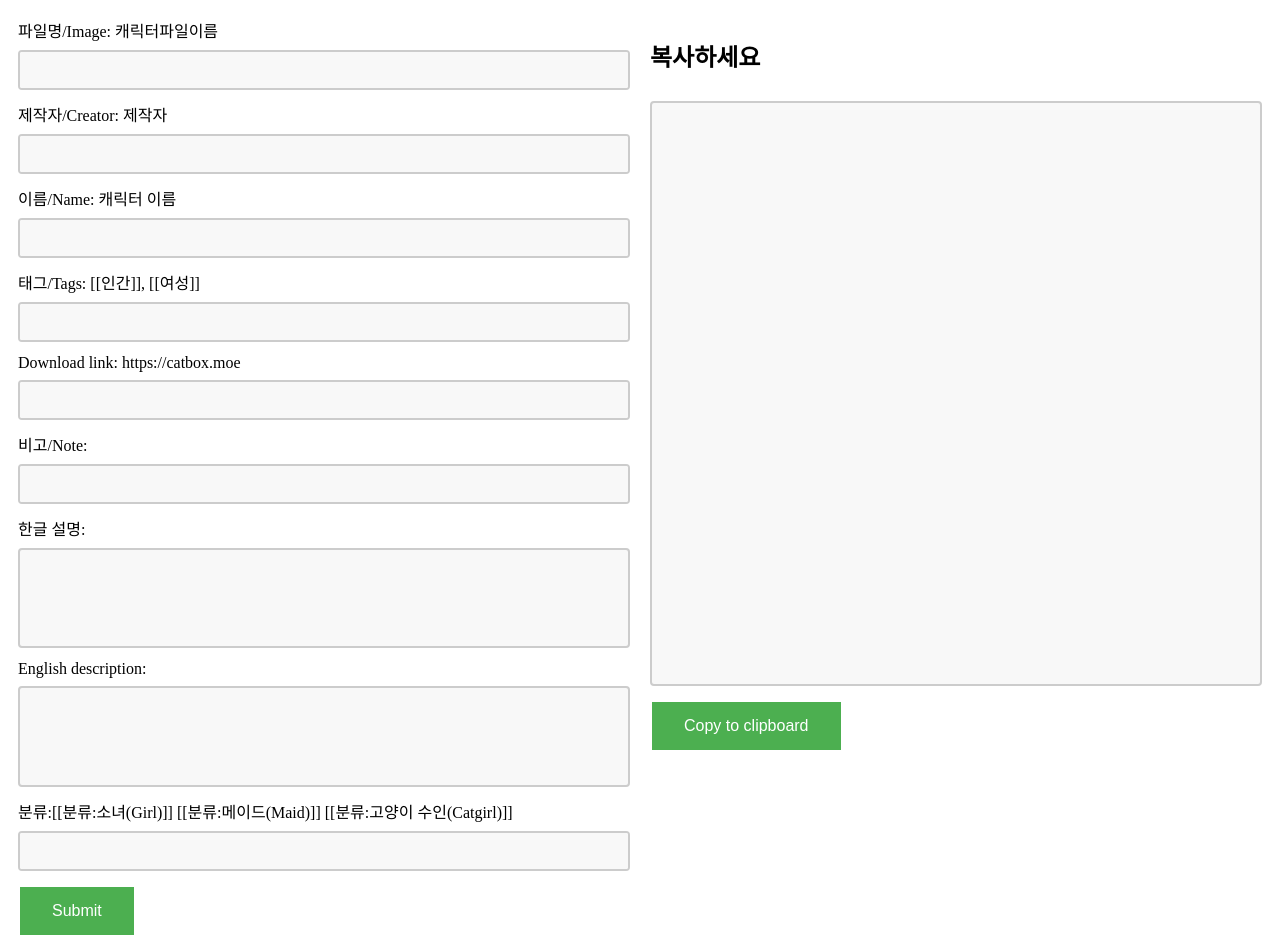
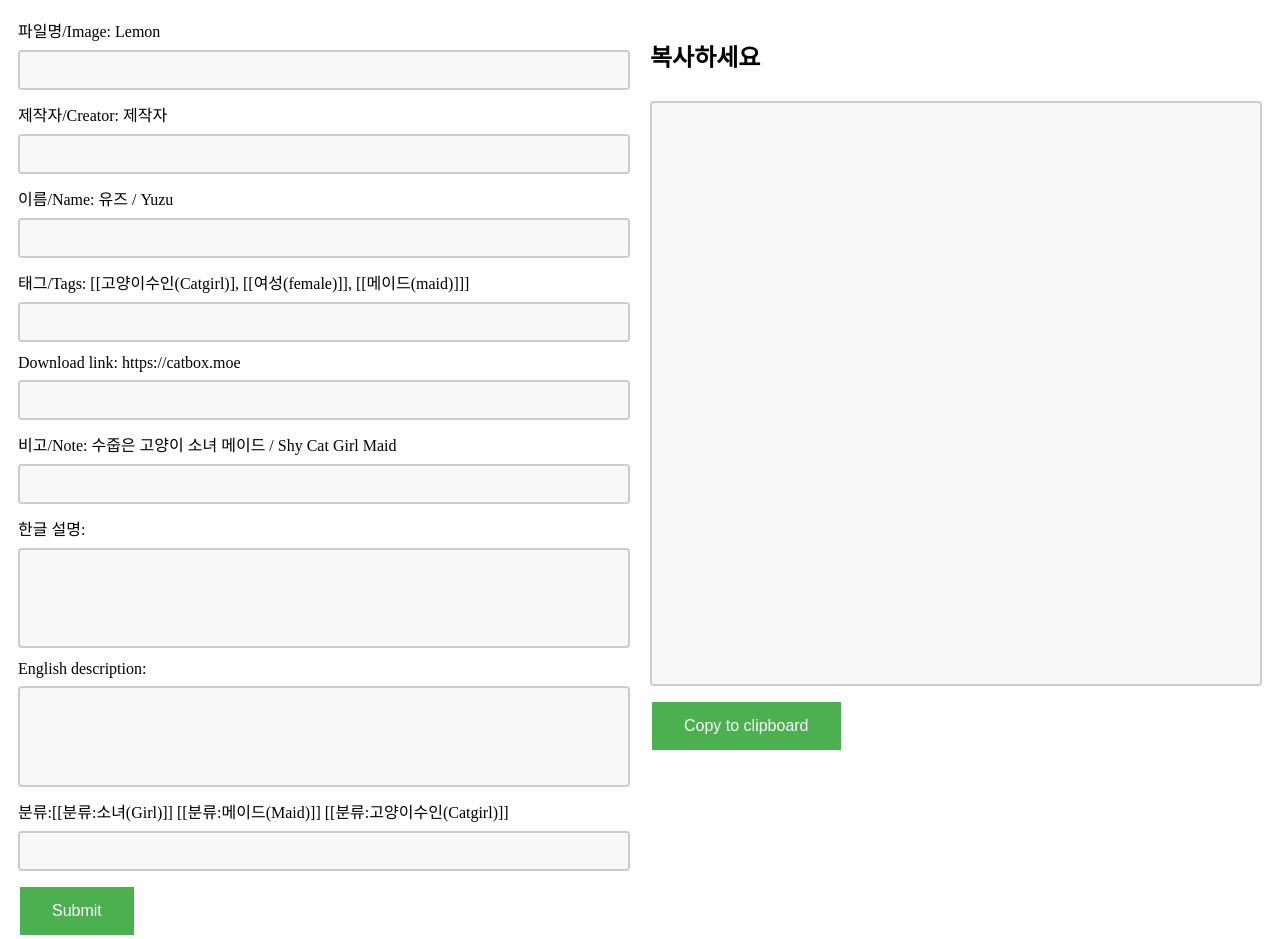
Before and after one commit to peppertaco/peppertaco.github.io, a plain HTML site: page index.html in a window 1280 px wide. Drawn offline with Linux system fonts and the light colour scheme.

Commit message:
Add files via upload

```diff
--- a/index.html
+++ b/index.html
@@ -50,22 +50,22 @@
 <body>
 	<div class="container">
 		<div>
-<label for="image">파일명/Image: 캐릭터파일이름</label><br>
+			<label for="image">파일명/Image: Lemon </label><br>
 			<textarea id="image" name="image"></textarea><br>
 
 			<label for="creator">제작자/Creator: 제작자</label><br>
 			<textarea id="creator" name="creator"></textarea><br>
 
-<label for="name_input">이름/Name: 캐릭터 이름</label><br>
+			<label for="name_input">이름/Name: 유즈 / Yuzu</label><br>
 			<textarea id="name" name="name"></textarea><br>
 
-<label for="tag_input">태그/Tags: [[인간]], [[여성]]</label><br>
+			<label for="tag_input">태그/Tags: [[고양이수인(Catgirl)], [[여성(female)]], [[메이드(maid)]]]</label><br>
 			<textarea id="tags" name="tags"></textarea><br>
 
 			<label for="downloadLink">Download link: https://catbox.moe</label><br>
 			<textarea id="downloadLink" name="downloadLink"></textarea><br>
 
-<label for="note">비고/Note:</label><br>
+			<label for="note">비고/Note: 수줍은 고양이 소녀 메이드 / Shy Cat Girl Maid </label><br>
 			<textarea id='note' name="note"></textarea><br>
 
 			<label for="koreanDescription">한글 설명:</label><br>
@@ -74,7 +74,7 @@
 			<label for="englishDescription">English description:</label><br>
 			<textarea id='englishDescription' name="englishDescription" style="height:12%"></textarea><br>
 
-<label for="Categories">분류:[[분류:소녀(Girl)]] [[분류:메이드(Maid)]] [[분류:고양이 수인(Catgirl)]]</label><br>
+			<label for="Categories">분류:[[분류:소녀(Girl)]] [[분류:메이드(Maid)]] [[분류:고양이수인(Catgirl)]]</label><br>
 			<textarea id='Categories' name="Categories"></textarea><br>
 
 
```
Lines whose indentation alone changed are shown as unchanged.
